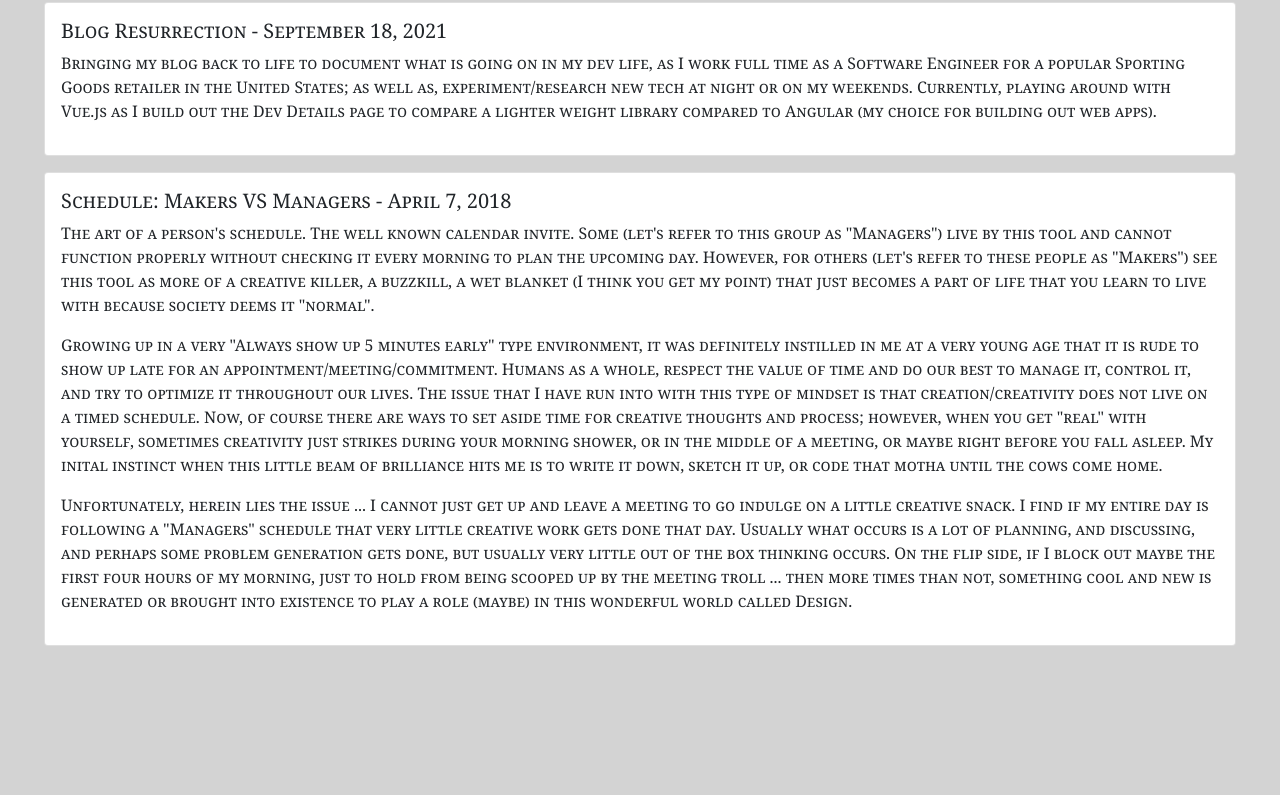
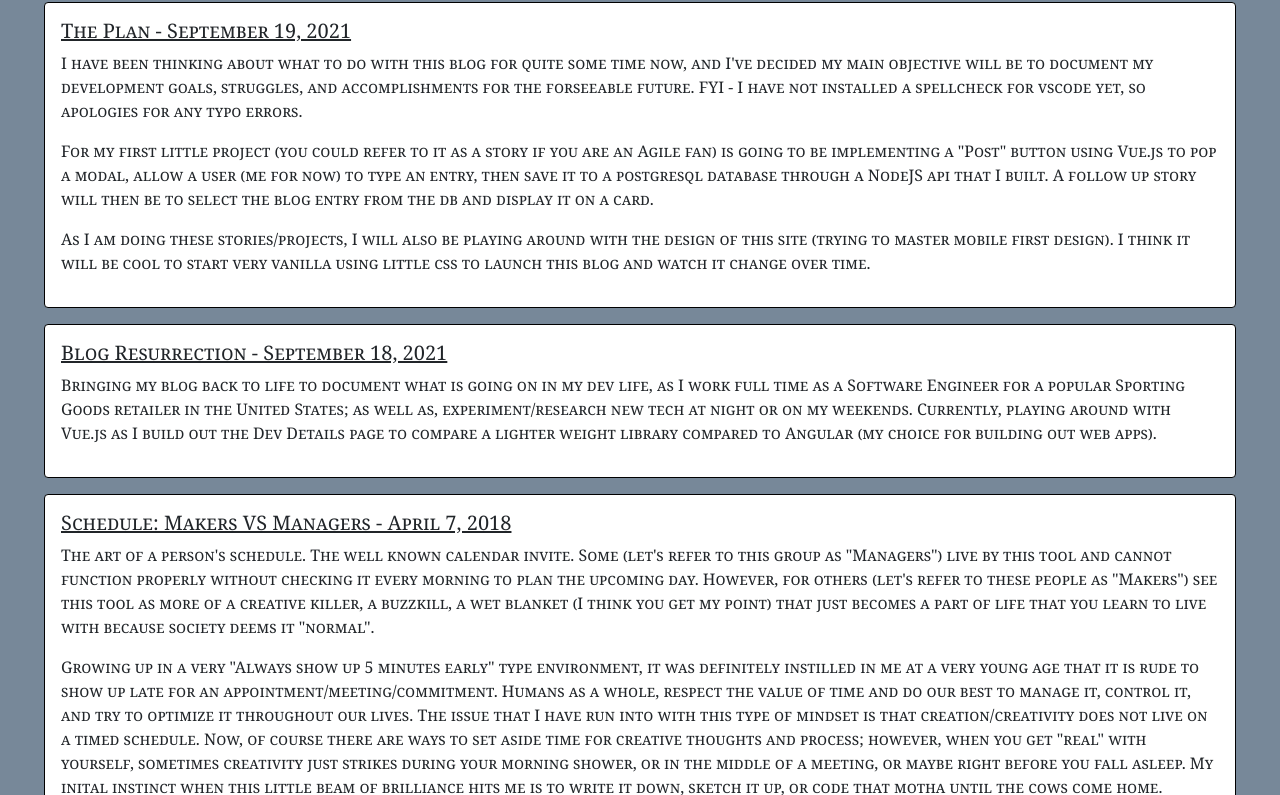
Before and after one commit to jamesjdougherty/dough-dev, a website: page index.html in a window 1280 px wide. Shown: the part 112-907 px from the top of the page. Before the commit the page ends 832 px from the top, so only its background shows below. Drawn offline with nearby package versions, Linux system fonts and the light colour scheme.

Commit message:
Create The Plan post

```diff
--- a/css/main.css
+++ b/css/main.css
@@ -8,28 +8,33 @@ button {
 html {
     height: 100%;
     margin: 1em;
-    background-color: khaki;
+    background-color: lightgray;
 }
 
 body {
-    background-color: khaki;
     font-family: Georgia, 'Times New Roman', Times, serif;
     font-variant: small-caps;
     font-size: medium;
+    background-color: lightgray;
+}
+
+h5 {
+    text-decoration: underline;
 }
 
 .card {
     margin: 1em;
     padding: 1em;
+    border: solid 1px black;
 }
 
 @media (min-width: 770px) {
     html {
-        background-color: lightgray;
+        background-color: lightslategray;
     }
 
     body {
-        background-color: lightgray;
+        background-color: lightslategray;
     }
 
     .card {
--- a/index.html
+++ b/index.html
@@ -14,19 +14,28 @@
     {{ message }}
   </div>
 
-  <script>
-    var app = new Vue({
-      el: '#app',
-      data: {
-        message: 'a Dough Design creation'
-      }
-    })
-  </script>
-
   <h1 class="comp-title">DOUGH Dev Details</h1>
 
-  <div>
-    <button type="button" class="btn btn-primary">New</button>
+  <div class="card">
+    <h5>The Plan - September 19, 2021</h5>
+    <p>
+      I have been thinking about what to do with this blog for quite some time now, and I've decided my main
+      objective will be to document my development goals, struggles, and accomplishments for the forseeable future.
+      FYI - I have not installed a spellcheck for vscode yet, so apologies for any typo errors.
+    </p>
+    <p>
+      For my first little project (you could refer to it as a story if you are an Agile fan) is going to be implementing
+      a "Post" button using Vue.js to pop a modal, allow a user (me for now) to type an entry, then save it to a
+      postgresql
+      database through a NodeJS api that I built. A follow up story will then be to select the blog entry from the db
+      and
+      display it on a card.
+    </p>
+    <p>
+      As I am doing these stories/projects, I will also be playing around with the design of this site (trying to master
+      mobile first design). I think it will be cool to start very vanilla using little css to launch this blog and watch
+      it change over time.
+    </p>
   </div>
 
   <div class="card">
@@ -88,4 +97,13 @@
   </div>
 </body>
 
+<script>
+  var app = new Vue({
+    el: '#app',
+    data: {
+      message: '~ a Dough Design creation ~'
+    }
+  })
+</script>
+
 </html>
```
